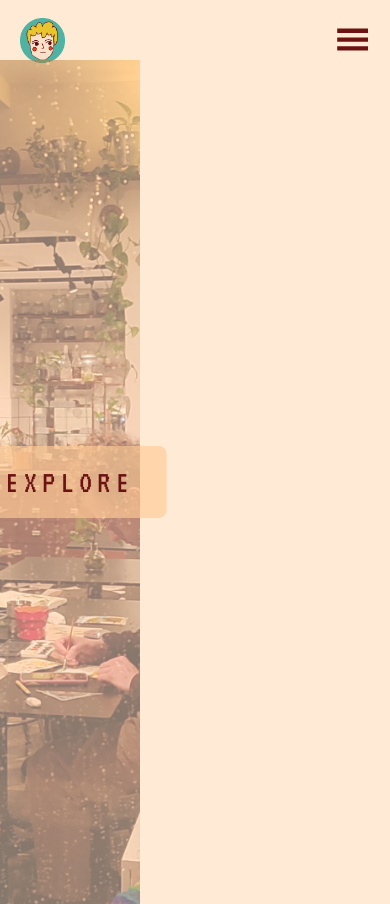
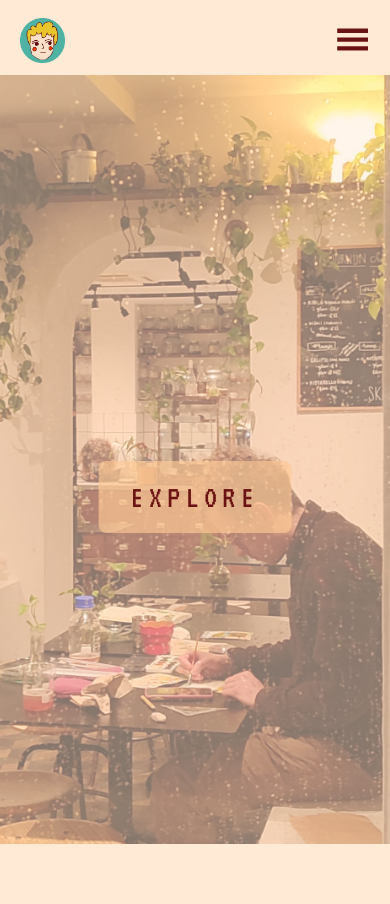
Before and after one commit to HiHighs/jonasje, a React (Vite) app: page / in a window 390 px wide. After the commit the page ends 844 px from the top, so only its background shows below. Built offline with nearby package versions, Linux system fonts and the light colour scheme.

Commit message:
Home mobile fix

```diff
--- a/src/Pages/Home.module.css
+++ b/src/Pages/Home.module.css
@@ -71,3 +71,15 @@
     opacity: 1;
   }
 }
+
+@media (max-width: 768px) {
+
+  .homeContainer {
+    margin-top: 15px;
+    height: 100%;
+  }
+
+  .imageContainer {
+    margin-right: 0px;
+  }
+}
```
